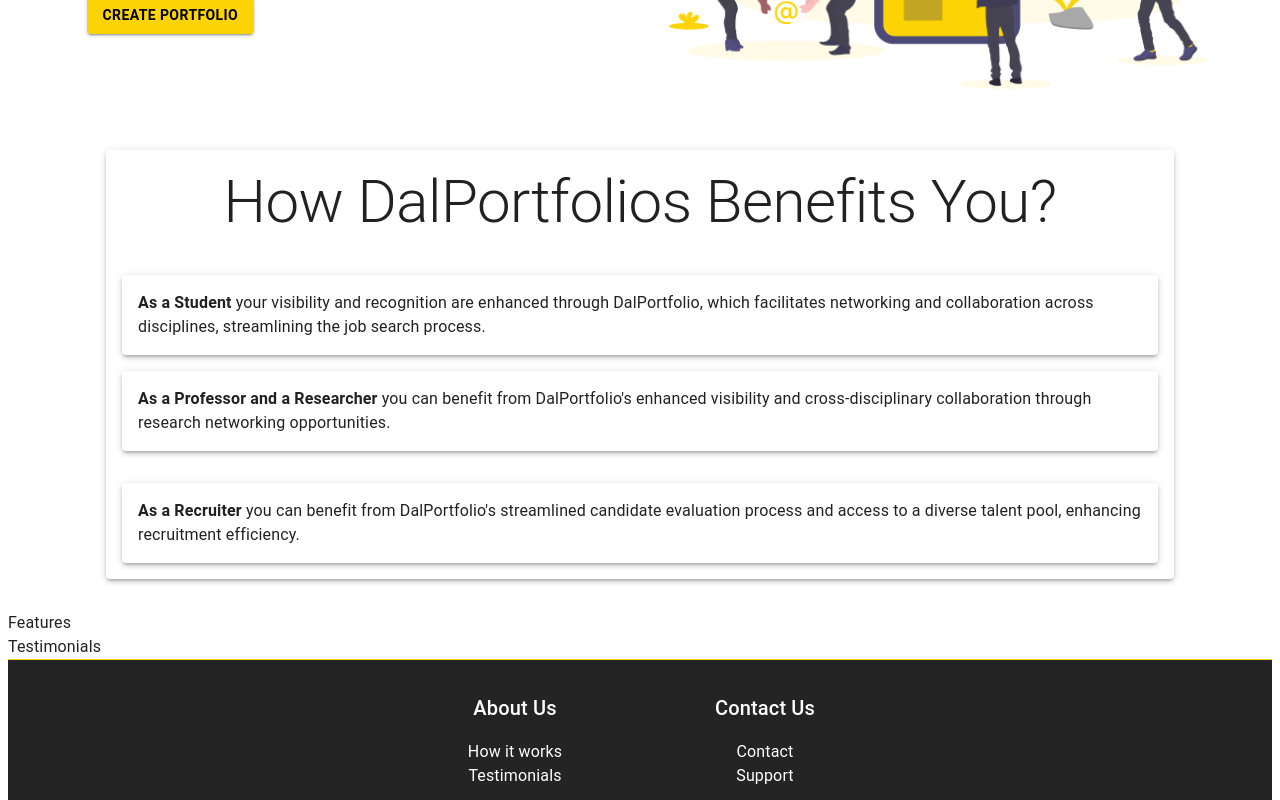
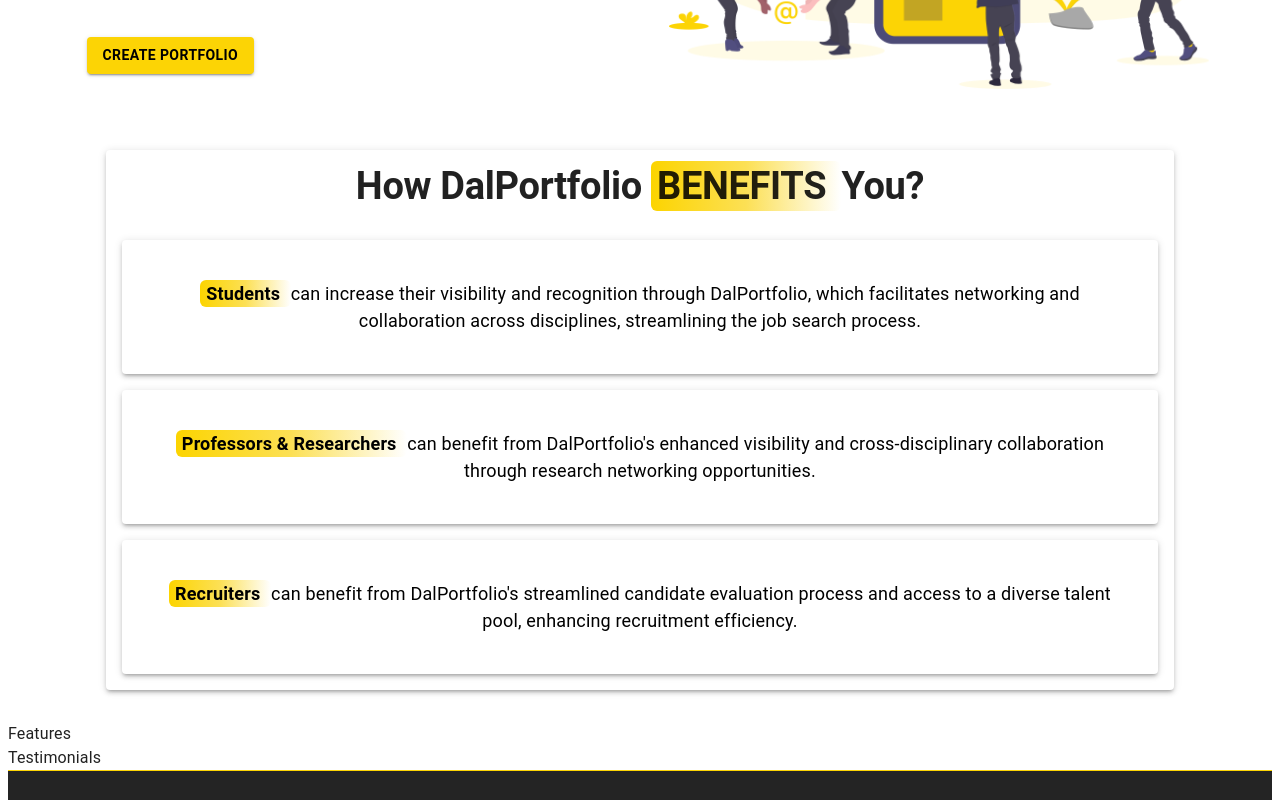
Before and after one commit to Zain-Saiyed/Dal-Portfolio, a React (Create React App) app in the folder frontend/: page / in a window 1280 px wide. Shown: the part 540-1340 px from the top of the page. Built offline with nearby package versions, Linux system fonts and the light colour scheme.

Commit message:
modified styling and added highlight effect

```diff
--- a/frontend/src/pages/Home/Welcome/Usage.tsx
+++ b/frontend/src/pages/Home/Welcome/Usage.tsx
@@ -1,38 +1,96 @@
-import React from 'react';
-import { Typography, Grid, Paper} from '@mui/material';
+import React from "react";
+import { Typography, Grid, Paper } from "@mui/material";
+import "./gradient.css";
 
 const Usage = () => {
   return (
-    <div style={{ flexGrow: 1, padding: '16px', maxWidth: '1100px', margin: '0 auto' }}>
-      <Paper elevation={3} style={{ padding: '16px', marginBottom: '16px' }}>
+    <div
+      style={{
+        flexGrow: 1,
+        padding: "16px",
+        maxWidth: "1100px",
+        margin: "0 auto",
+      }}
+    >
+      <Paper elevation={3} style={{ padding: "16px", marginBottom: "16px" }}>
         <Grid container spacing={2} alignItems="center">
           <Grid item xs={12}>
-            <Typography variant="h2" gutterBottom align="center">
-              How DalPortfolios Benefits You?
+            <Typography
+              variant="h2"
+              sx={{
+                mb: "24px",
+                fontSize: "38px",
+                lineHeight: 1.1,
+                fontWeight: 600,
+                marginBottom: "16px",
+                position: "relative",
+                textAlign: "center",
+              }}
+            >
+              How DalPortfolio{" "}
+              <span className="highlightsubtext">BENEFITS </span> You?
             </Typography>
           </Grid>
+
           <Grid item xs={12}>
             <Grid container spacing={2} alignItems="center">
               <Grid item xs={12}>
-                <Paper elevation={3} style={{ padding: '16px' }}>
-                  <Typography variant="body1">
-                    <strong>As a Student</strong> your visibility and recognition are enhanced through DalPortfolio, which facilitates networking and collaboration across disciplines, streamlining the job search process.
+                <Paper elevation={3} style={{ padding: "16px" }}>
+                  <Typography
+                    sx={{
+                      maxWidth: "auto",
+                      fontSize: "18px",
+                      textAlign: "center",
+                      padding: "24px",
+                    }}
+                  >
+                    <span className="highlightsubtext">
+                      <strong>Students‎‎</strong>{" "}
+                    </span>{" "}
+                    can increase their visibility and recognition through
+                    DalPortfolio, which facilitates networking and collaboration
+                    across disciplines, streamlining the job search process.
                   </Typography>
                 </Paper>
               </Grid>
             </Grid>
           </Grid>
+
           <Grid item xs={12}>
-            <Paper elevation={3} style={{ padding: '16px', marginBottom: '16px' }}>
-              <Typography variant="body1">
-                <strong>As a Professor and a Researcher</strong> you can benefit from DalPortfolio's enhanced visibility and cross-disciplinary collaboration through research networking opportunities.
+            <Paper elevation={3} style={{ padding: "16px" }}>
+              <Typography
+                sx={{
+                  maxWidth: "auto",
+                  fontSize: "18px",
+                  textAlign: "center",
+                  padding: "24px",
+                }}
+              >
+                <span className="highlightsubtext">
+                  <strong>Professors & Researchers ‎‎</strong>
+                </span>
+                can benefit from DalPortfolio's enhanced visibility and
+                cross-disciplinary collaboration through research networking
+                opportunities.
               </Typography>
             </Paper>
           </Grid>
           <Grid item xs={12}>
-            <Paper elevation={3} style={{ padding: '16px' }}>
-              <Typography variant="body1">
-                <strong>As a Recruiter</strong> you can benefit from DalPortfolio's streamlined candidate evaluation process and access to a diverse talent pool, enhancing recruitment efficiency.
+            <Paper elevation={3} style={{ padding: "16px" }}>
+              <Typography
+                sx={{
+                  maxWidth: "auto",
+                  fontSize: "18px",
+                  textAlign: "center",
+                  padding: "24px",
+                }}
+              >
+                <span className="highlightsubtext">
+                  <strong>Recruiters</strong>{" "}
+                </span>
+                can benefit from DalPortfolio's streamlined candidate evaluation
+                process and access to a diverse talent pool, enhancing
+                recruitment efficiency.
               </Typography>
             </Paper>
           </Grid>
@@ -40,7 +98,6 @@
       </Paper>
     </div>
   );
-
 };
 
 export default Usage;
--- /dev/null
+++ b/frontend/src/pages/Home/Welcome/gradient.css
@@ -0,0 +1,61 @@
+.container {
+  line-height: 1.4;
+  text-align: center;
+  padding: 44px;
+  color: #333;
+}
+
+h1 {
+  font-size: 50px;
+}
+
+p {
+  font-size: 18px;
+}
+p small {
+  font-size: 80%;
+  color: #666;
+}
+
+.highlight-container,
+.highlight {
+  position: relative;
+}
+
+.highlight-container {
+  display: inline-block;
+}
+.highlight-container:before {
+  content: " ";
+  display: block;
+  height: 90%;
+  width: 100%;
+  margin-left: -3px;
+  margin-right: -3px;
+  position: absolute;
+  background: #ffd500;
+  transform: rotate(2deg);
+  top: -1px;
+  left: -1px;
+  border-radius: 20% 25% 20% 24%;
+  padding: 10px 3px 3px 10px;
+}
+
+.highlightsubtext {
+  background-image: linear-gradient(to right, #fcd400, #fce055, #fff);
+  border-radius: 6px;
+  padding: 3px 6px;
+}
+
+body {
+  background-color: #fff;
+}
+
+p {
+  color: #000;
+  text-align: center;
+  font-family: sans-serif;
+  letter-spacing: 2px;
+  padding: 20px 0;
+  font-size: 20px;
+}
```
